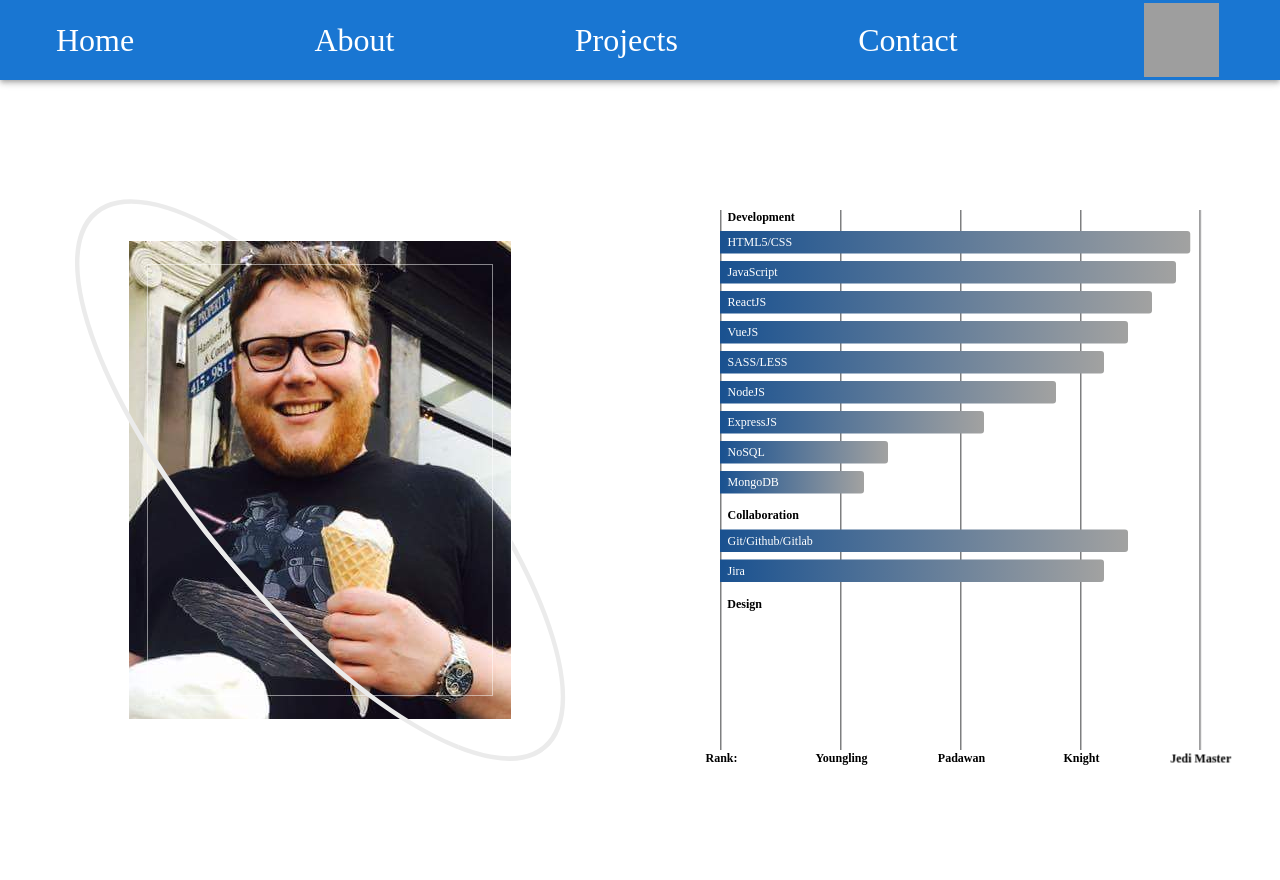
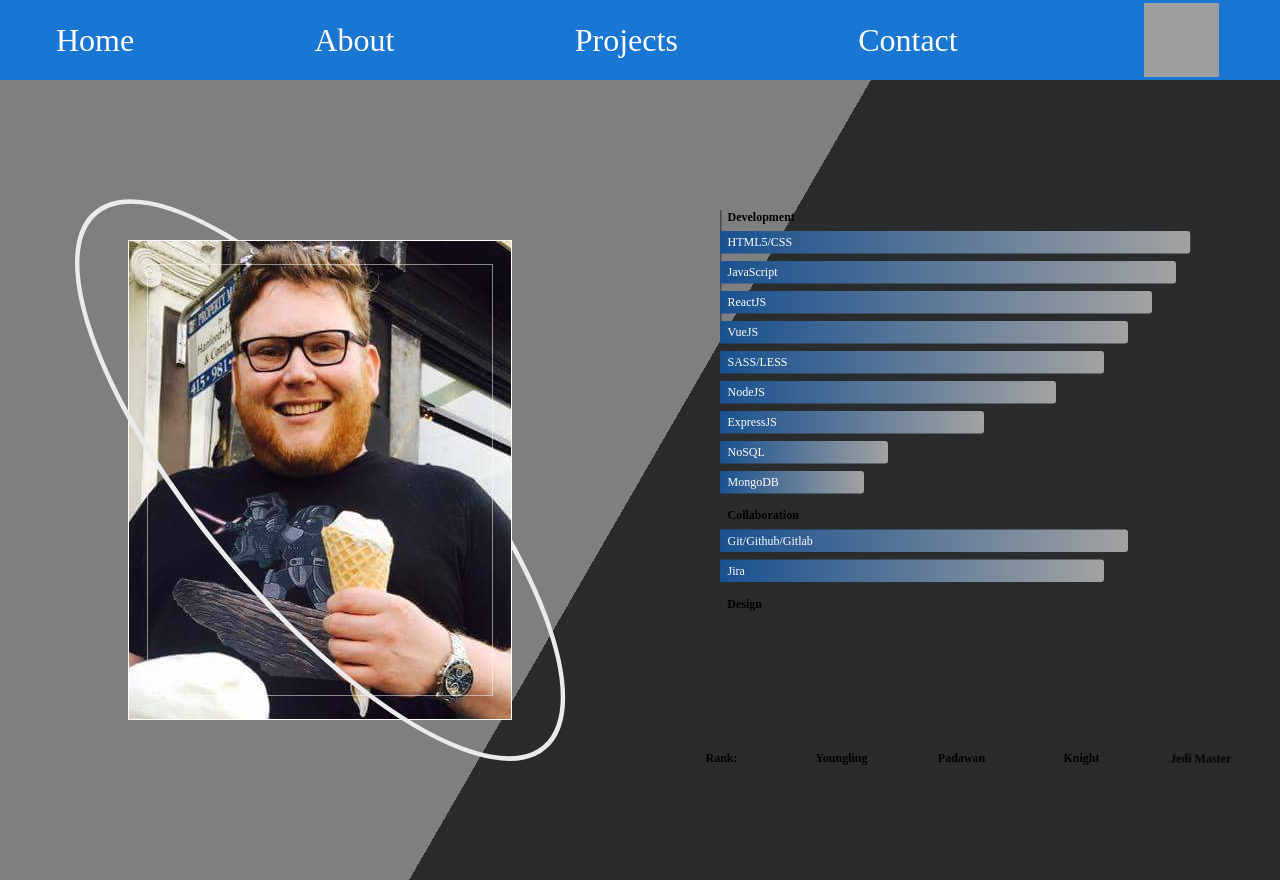
Before and after one commit to AdamBFriedman/adamfriedmanportfolioNextJs, a Next.js app: page /about in a window 1280 px wide. Built offline with nearby package versions, Linux system fonts and the light colour scheme; grey boxes are pictures that could not be loaded.

Commit message:
Add redux store for dark mode

```diff
--- a/package.json
+++ b/package.json
@@ -12,6 +12,7 @@
     "@emotion/react": "^11.10.6",
     "@emotion/styled": "^11.10.6",
     "@mui/material": "^5.12.1",
+    "@reduxjs/toolkit": "^1.9.5",
     "@types/node": "18.15.11",
     "@types/react": "18.0.35",
     "@types/react-dom": "18.0.11",
@@ -20,6 +21,7 @@
     "next": "13.3.0",
     "react": "18.2.0",
     "react-dom": "18.2.0",
+    "react-redux": "^8.0.5",
     "sass": "^1.62.0",
     "typescript": "5.0.4"
   }
--- a/src/components/Navbar.tsx
+++ b/src/components/Navbar.tsx
@@ -2,13 +2,20 @@
 import Toolbar from "@mui/material/Toolbar";
 import IconButton from "@mui/material/IconButton";
 import Link from "next/link";
+import type { RootState } from "@/store/store";
+import { useSelector, useDispatch } from "react-redux";
+import { setDarkMode, setLightMode } from "@/store/darkModeSlice";
 // import MenuIcon from "@material-ui/icons/Menu";
 
 const Navbar = () => {
   const isMobileOrSmaller = false;
-
+  const isDarkMode = useSelector(
+    (state: RootState) => state.isDarkMode.isDarkMode
+  );
+  const dispatch = useDispatch();
   const handleClick = () => alert("click");
-  const onClick = () => alert("onClick");
+  const setMode = () =>
+    isDarkMode ? dispatch(setLightMode()) : dispatch(setDarkMode());
   return (
     <AppBar position="static" className={"navBar"}>
       <Toolbar className={"toolBar"}>
@@ -92,7 +99,7 @@
               <span>c</span>
               <span>t</span>
             </Link>
-            <div onClick={onClick} className={"off  ui-draggable lightbulb"}>
+            <div onClick={setMode} className={"off  ui-draggable lightbulb"}>
               <div className={"lightBulb2"} style={{ opacity: 1 }}></div>
             </div>
             {/* {dark ? (
--- a/src/pages/_app.tsx
+++ b/src/pages/_app.tsx
@@ -1,12 +1,13 @@
-import Layout from "@/components/layout";
 import "@/styles/globals.css";
 import type { AppProps } from "next/app";
 import "../styles/home.scss";
+import { Provider } from "react-redux";
+import { store } from "@/store/store";
 
 export default function App({ Component, pageProps }: AppProps) {
   return (
-    // <Layout>
-    <Component {...pageProps} />
-    // </Layout>
+    <Provider store={store}>
+      <Component {...pageProps} />
+    </Provider>
   );
 }
--- a/src/pages/about.tsx
+++ b/src/pages/about.tsx
@@ -1,12 +1,23 @@
 import Navbar from "@/components/Navbar";
 import ProfileCard from "@/components/ProfileCard";
 import Skills from "@/components/Skills";
+import { RootState } from "@/store/store";
+import { useSelector } from "react-redux";
 
 const About = () => {
+  const isDarkMode = useSelector(
+    (state: RootState) => state.isDarkMode.isDarkMode
+  );
   return (
     <>
       <Navbar />
-      <div className="aboutWrapper">
+      <div
+        className={
+          isDarkMode
+            ? "aboutWrapper aboutWrapperDark"
+            : "aboutWrapper aboutWrapperLight"
+        }
+      >
         <div className="boxWrapper">
           <ProfileCard />
         </div>
--- /dev/null
+++ b/src/store/darkModeSlice.ts
@@ -0,0 +1,24 @@
+import { createSlice } from "@reduxjs/toolkit";
+
+export const selectDarkModeReducerState = (state: any) => state.isDarkMode;
+
+export const darkModeSlice = createSlice({
+  name: "darkMode",
+  initialState: {
+    isDarkMode: false,
+  },
+  reducers: {
+    setDarkMode: (state) => {
+      console.log("dark mode running");
+      state.isDarkMode = true;
+    },
+    setLightMode: (state) => {
+      console.log("light mode running");
+      state.isDarkMode = false;
+    },
+  },
+});
+
+// export the action
+export const { setDarkMode, setLightMode } = darkModeSlice.actions;
+export default darkModeSlice.reducer;
--- /dev/null
+++ b/src/store/store.ts
@@ -0,0 +1,18 @@
+import { configureStore } from "@reduxjs/toolkit";
+import darkModeReducer from "./darkModeSlice";
+
+export const selectDarkModeReducerState = (state: any) => state.isDarkMode;
+
+// export const darkMode = createSelector(
+//   selectDarkModeReducerState,
+//   (darkModeReducerState) => darkModeReducerState.isDarkMode
+// );
+
+export const store = configureStore({
+  reducer: {
+    isDarkMode: darkModeReducer,
+  },
+});
+
+export type RootState = ReturnType<typeof store.getState>;
+export type AppDispatch = typeof store.dispatch;
```
Also changed, not shown: 1 other file (tests, documents, lock files or other folders).
